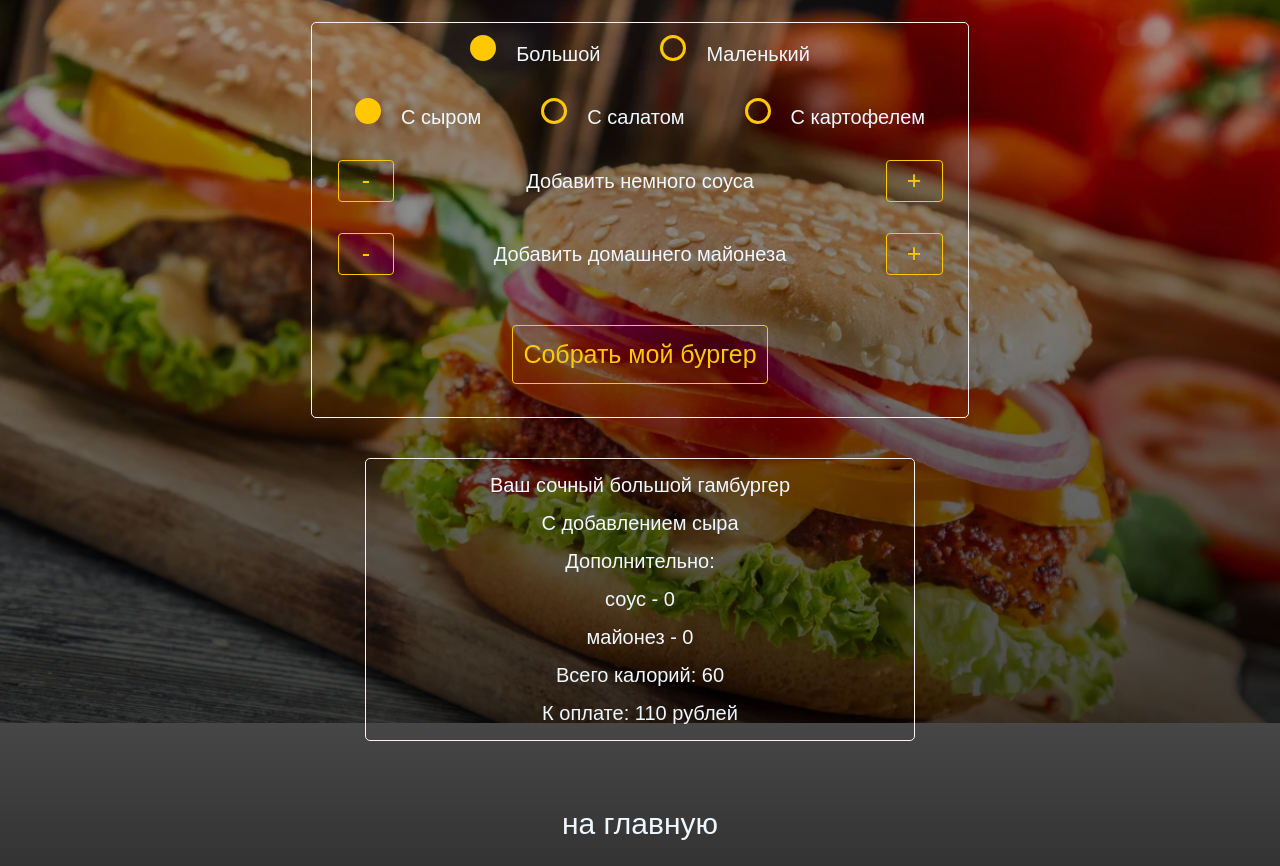
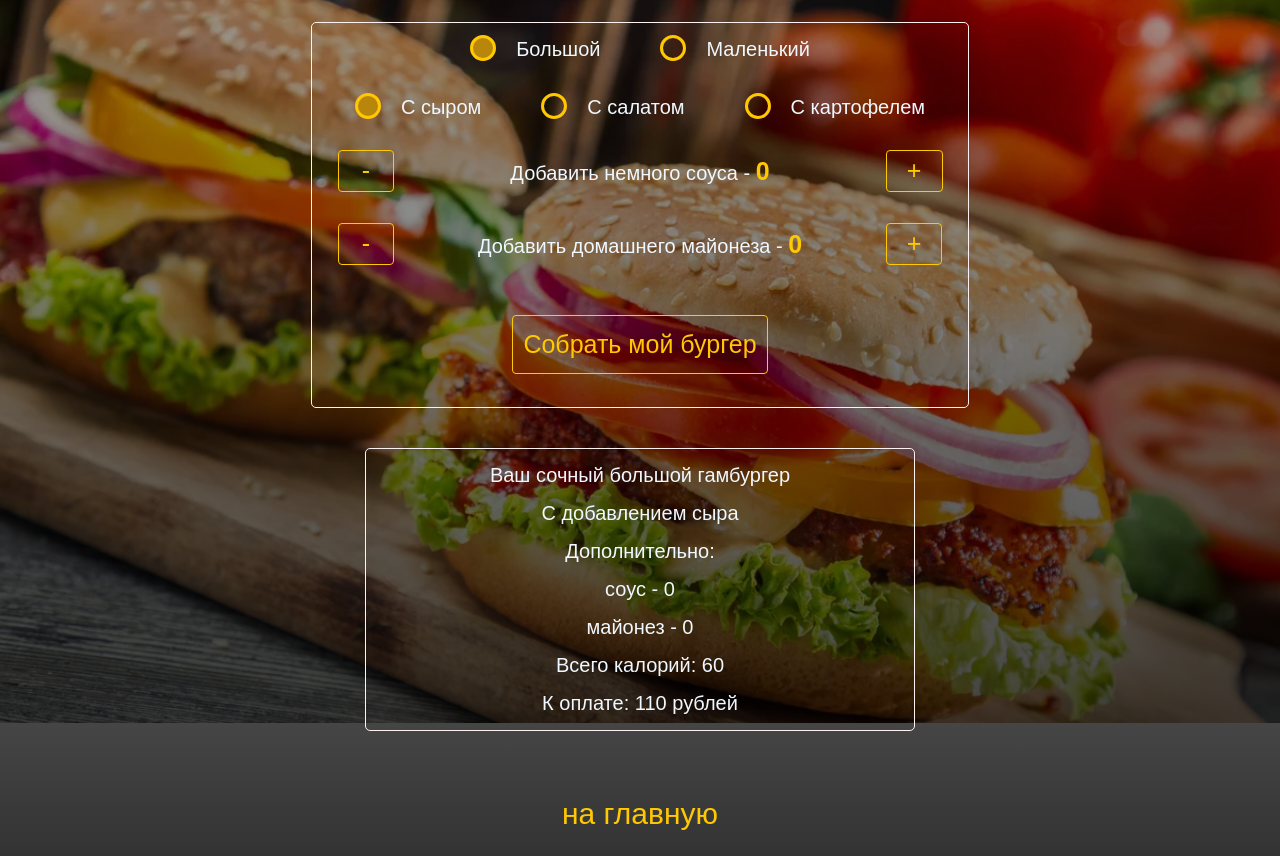
Before and after one commit to jamsi-max/JS_Advanced, a plain HTML site: page burger.html in a window 1280 px wide. Shown: the part 77-943 px from the top of the page. Drawn offline with Linux system fonts and the light colour scheme.

Commit message:
modified styles added functionality for displaying elements

```diff
--- a/burger.html
+++ b/burger.html
@@ -28,13 +28,13 @@
 
         <div class="toppings-item">
           <input class="button-toppings" type="button" value="-" onClick="burger.removeTopping('season');">
-          <div>Добавить немного соуса </div>
+          <div>Добавить немного соуса - <span class="count-season"></span></div>
           <input class="button-toppings" type="button" value="+" onClick="burger.addTopping('season');">
         </div>
 
         <div class="toppings-item">
           <input class="button-toppings" type="button" value="-" onClick="burger.removeTopping('mayonn');">
-          <div>Добавить домашнего майонеза </div>
+          <div>Добавить домашнего майонеза - <span class="count-mayonn"></span></div>
           <input class="button-toppings" type="button" value="+" onClick="burger.addTopping('mayonn');">
         </div>
       </div>
--- a/css/burger.css
+++ b/css/burger.css
@@ -130,5 +130,18 @@ input.form_radio{
 input.form_radio:checked + .label-size::before,
 input.form_radio:checked + .label-stuffing::before
 {
-    background-color: #ffc801;
+    background-color: darkgoldenrod;
 }
+input+label{
+    display: flex;
+    align-items: flex-end;
+}
+.count-season,
+.count-mayonn{
+    color: #ffc801;
+    font-size: 25px;
+    font-weight: 700;
+}
+.home a{
+    color: #ffc801;
+}
--- a/js/burger-script.js
+++ b/js/burger-script.js
@@ -31,19 +31,31 @@ class Burger{
         });
     }
 
+    _viewTopping(){
+        const season = document.querySelector(".count-season");
+        season.innerHTML = `${this.toppingSeason}`;
+        const mayonn = document.querySelector(".count-mayonn");
+        mayonn.innerHTML = `${this.toppingMayonn}`;
+
+    }
+
     addTopping(topping) {
         if(topping == 'season' && this.toppingSeason < 10){
             this.toppingSeason += 1;
+            this._viewTopping();
         } else if(topping == 'mayonn' && this.toppingMayonn < 10) {
             this.toppingMayonn += 1;
+            this._viewTopping();
         }
     }
 
     removeTopping(topping) {
         if(topping == 'season' && this.toppingSeason > 0){
             this.toppingSeason -= 1;
+            this._viewTopping();
         } else if(topping == 'mayonn' && this.toppingMayonn > 0) {
             this.toppingMayonn -= 1;
+            this._viewTopping();
         }
     }
 
@@ -67,6 +79,7 @@ class Burger{
         this.price += this.toppingSeason*15;
         this.price += this.toppingMayonn*20;
         this.calc += this.toppingMayonn*5;
+        this._viewTopping();
         this._viewInfo();
     }
 }
```
